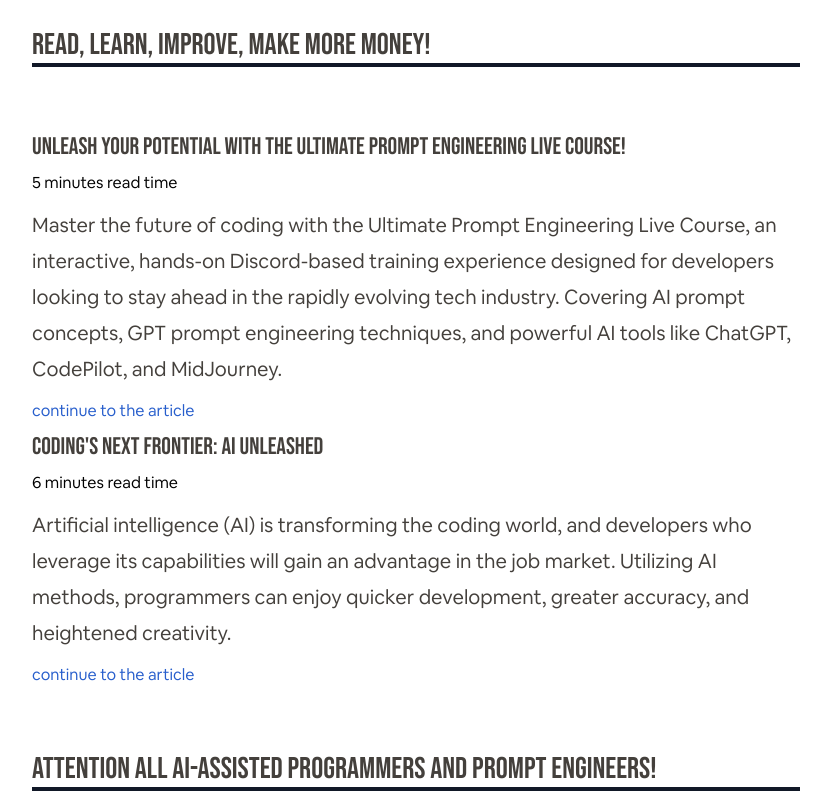
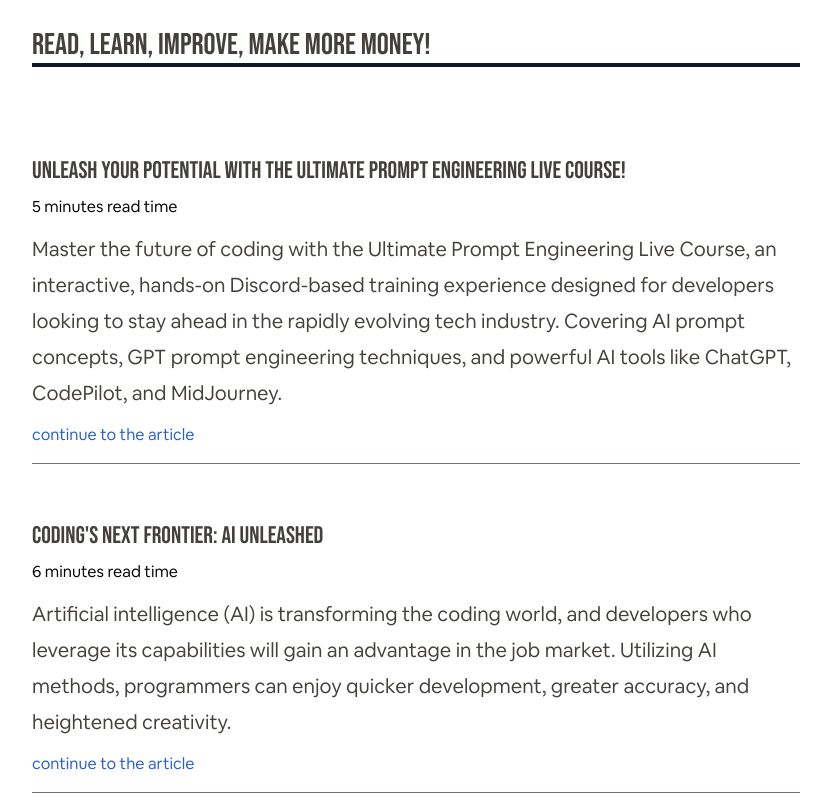
Before and after one commit to marktellez/aipaired.com, a Next.js app: page /articles in a window 1280 px wide. Shown: the part 700-1500 px from the top of the page, without its empty margins (224-1055 px from the left). Built offline with nearby package versions, Linux system fonts and the light colour scheme.

Commit message:
filtering recent articles by lang

```diff
--- a/src/features/articles.jsx
+++ b/src/features/articles.jsx
@@ -1,6 +1,5 @@
 import Link from "next/link";
 import { useRouter } from "next/router";
-import { Container } from "@/ui/page";
 
 export function Articles({ articles = [] }) {
   const router = useRouter();
@@ -15,8 +14,13 @@ export function Articles({ articles = [] }) {
     );
   });
 
-  return filteredArticles.map((article) => (
-    <summary key={article.id} className="list-none">
+  return (
+    <div class="flex flex-col gap-8 ">
+      {filteredArticles.map((article) => (
+        <summary
+          key={article.id}
+          className="list-none border-b border-gray-500 py-4"
+        >
           <Link href={`/articles/${article.slug}?lang=${lang}`}>
             <h3 className="font-hero text-2xl border-b-0 my-2 cursor-pointer hover:text-pink-500">
               {article.title}
@@ -29,5 +33,7 @@ export function Articles({ articles = [] }) {
             continue to the article
           </Link>
         </summary>
-  ));
+      ))}
+    </div>
+  );
 }
--- a/src/pages/articles/[slug].jsx
+++ b/src/pages/articles/[slug].jsx
@@ -9,6 +9,8 @@ import glob from "glob";
 import fs from "fs/promises";
 import path from "path";
 
+import { useRouter } from "next/router";
+
 import { Layout } from "@/features/layout";
 import { Container } from "@/ui/page";
 import { Breadcrumbs } from "@/ui/breadcrumbs";
@@ -16,7 +18,19 @@ import { Breadcrumbs } from "@/ui/breadcrumbs";
 import { ClockIcon, CalendarIcon } from "@heroicons/react/24/solid";
 
 export default function Article({ slug, frontmatter, html, articles = [] }) {
+  const router = useRouter();
+  const lang = router.query.lang || "en";
+
   const url = process.env.NEXT_PUBLIC_HOST + "/articles/" + slug;
+
+  const filteredArticles = articles.filter((article) => {
+    if (!article.hasOwnProperty("translations") && lang == "en") return true;
+
+    return (
+      article.hasOwnProperty("translations") &&
+      !article.translations.hasOwnProperty(lang)
+    );
+  });
 
   return (
     <Layout
@@ -64,7 +78,7 @@ export default function Article({ slug, frontmatter, html, articles = [] }) {
             </div>
             <div className="flex flex-col-reverse sm:flex-row items-start justify-center my-4">
               <div className="sm:w-2/3 text-prose max-w-2xl">
-                <div>
+                <div className="my-8 py-4">
                   {frontmatter.translations.es ? (
                     <span>
                       Continue reading in English, or{" "}
@@ -74,7 +88,7 @@ export default function Article({ slug, frontmatter, html, articles = [] }) {
                     </span>
                   ) : (
                     <span>
-                      Continúa leyendo en inglés, o{" "}
+                      Continúa leyendo en Español, o{" "}
                       <Link href={frontmatter.translations.en}>
                         switch to English
                       </Link>
@@ -97,10 +111,10 @@ export default function Article({ slug, frontmatter, html, articles = [] }) {
                     {frontmatter.readTime} read time
                   </div>
                 </div>
-                {Boolean(articles.length) && (
+                {Boolean(filteredArticles.length) && (
                   <div className="p-3 sm:p-8  text-sm">
                     <h3 className="my-4 mx-0">Recent articles</h3>
-                    {articles.map((article) => (
+                    {filteredArticles.map((article) => (
                       <div>
                         <Link href={`/articles/${article.slug}`}>
                           {article.title}
```
Lines whose indentation alone changed are shown as unchanged.
